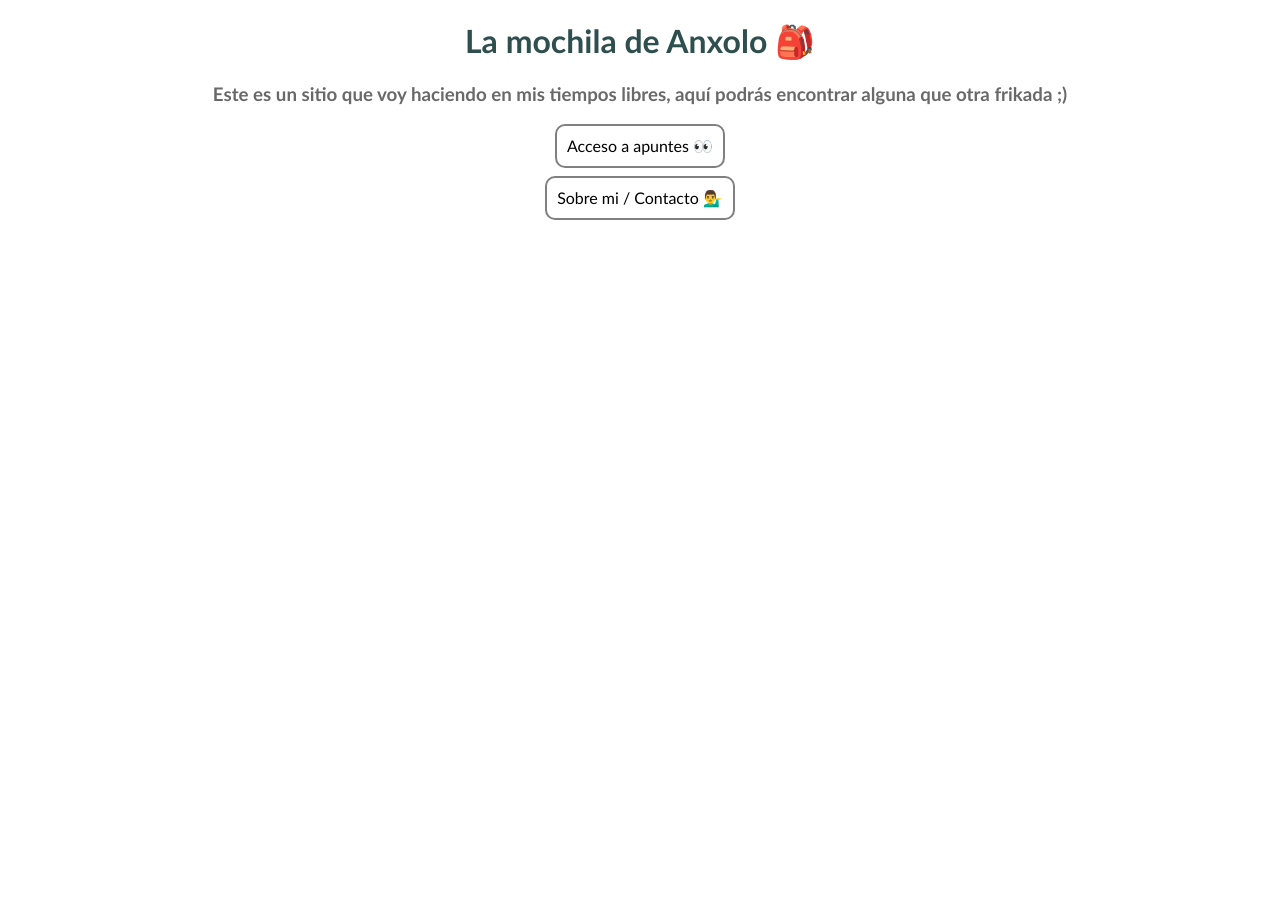
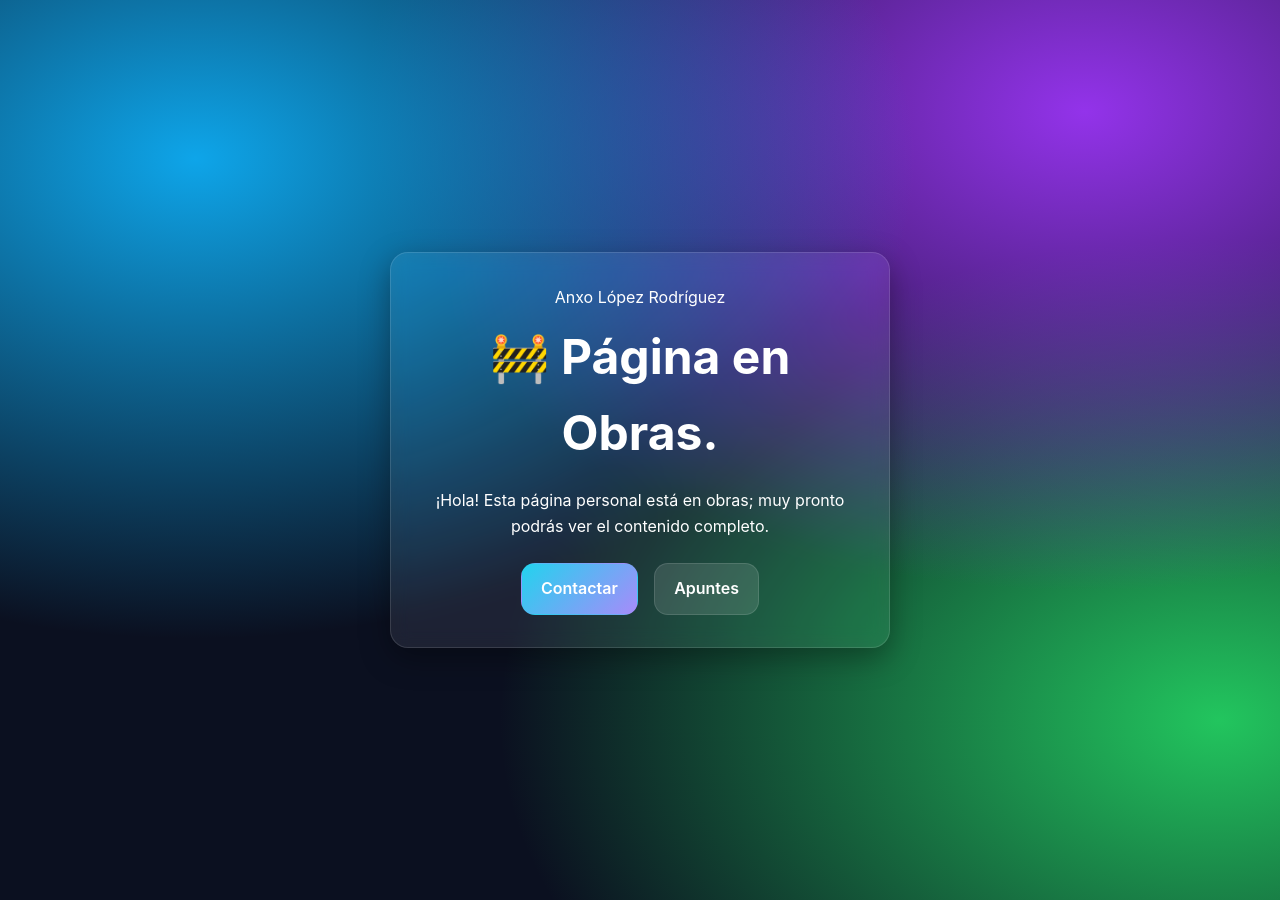
Before and after one commit to anxolo/anxolo.github.io, a Jekyll site: the page index.html, which Jekyll copies as it is, in a window 1280 px wide. Built offline with Jekyll 4.4.1, drawn with Linux system fonts in a browser that asks for light colours.

Commit message:
Update index.html

```diff
--- a/index.html
+++ b/index.html
@@ -1,42 +1,80 @@
-<!DOCTYPE html>
-<html>
+<!doctype html>
+<html lang="es" data-theme="dark">
 <head>
-<style>
-    p { color: black; font-family: Calibri; }
-
-    .pc {
-        color: black;
-        font-family: Calibri;
-        border: 2px solid grey;
-        border-radius: 10px;
-        padding: 10px;
-        margin: 8px auto;
-        width: fit-content;
-        display: block;
-        text-align: center;
-        text-decoration: none;
+  <meta charset="utf-8" />
+  <meta name="viewport" content="width=device-width, initial-scale=1" />
+  <title>Página en obras | Tu Nombre</title>
+  <meta name="description" content="Sitio personal en construcción. Vuelve pronto." />
+  <meta name="color-scheme" content="dark light" />
+  <style>
+    :root {
+      --bg-1: #0ea5e9;
+      --bg-2: #9333ea;
+      --bg-3: #22c55e;
+      --card: rgba(255, 255, 255, 0.08);
+      --border: rgba(255, 255, 255, 0.12);
+      --shadow: 0 10px 30px rgba(0, 0, 0, .35);
+      --radius: 18px;
     }
 
-    h1 {
-        color: darkslategray;
-        font-family: Calibri;
-        text-align: center;
+    * { box-sizing: border-box; }
+    html, body { height: 100%; }
+    body {
+      margin: 0;
+      font-family: Inter, ui-sans-serif, system-ui;
+      color: #fff;
+      line-height: 1.6;
+      background: radial-gradient(1200px 800px at 10% 10%, var(--bg-1), transparent 60%),
+                  radial-gradient(1200px 800px at 90% 30%, var(--bg-2), transparent 60%),
+                  radial-gradient(1200px 800px at 50% 90%, var(--bg-3), transparent 60%),
+                  #0b1020;
+      background-size: 200% 200%;
+      animation: floatGradient 30s ease-in-out infinite alternate;
+      display: grid;
+      place-items: center;
     }
 
-    h3 {
-        color: dimgrey;
-        font-family: Calibri;
-        text-align: center;
+    @keyframes floatGradient {
+      from { background-position: 0% 0%, 100% 50%, 0% 100%; }
+      to   { background-position: 100% 50%, 0% 0%, 100% 100%; }
     }
-</style>
-<title>La mochila de Anxolo</title>
+
+    .card {
+      width: min(500px, 92vw);
+      background: var(--card);
+      border: 1px solid var(--border);
+      border-radius: var(--radius);
+      padding: 2rem;
+      box-shadow: var(--shadow);
+      backdrop-filter: saturate(1.2) blur(10px);
+      -webkit-backdrop-filter: saturate(1.2) blur(10px);
+      text-align: center;
+    }
+
+    h1 { font-size: clamp(2rem, 4vw, 3rem); margin: 0 0 1rem; }
+    p { margin: 0 0 1.5rem; }
+
+    .actions { display: flex; justify-content: center; gap: 1rem; }
+    .btn {
+      appearance: none; border: 1px solid var(--border); cursor: pointer;
+      padding: .75rem 1.2rem; border-radius: 14px; font-weight: 600;
+      background: rgba(255,255,255,.12); color: #fff; text-decoration: none;
+      transition: transform .06s ease, filter .2s ease;
+    }
+    .btn:hover { transform: translateY(-1px); filter: brightness(1.05); }
+    .btn.primary { background: linear-gradient(135deg, #22d3ee, #a78bfa); border-color: transparent; }
+  </style>
 </head>
 <body>
-    <h1>La mochila de Anxolo 🎒</h1>
-    <h3>Este es un sitio que voy haciendo en mis tiempos libres, aquí podrás encontrar alguna que otra frikada ;)</h3>
-    <p></p>
-    <a href="https://anxolo.github.io/apuntes" class="pc"> Acceso a apuntes 👀 </a>
-        <a href="https://anxolo.github.io/contactme-rrss" class="pc"> Sobre mi / Contacto 💁‍♂️ </a>
+  <section class="card">
+    <span style="display:block; margin-bottom:.5rem;">Anxo López Rodríguez</span>
+    <h1>🚧 Página en Obras</em>.</h1>
+    <p> ¡Hola! Esta página personal está en obras; muy pronto podrás ver el contenido completo.</p>
 
+    <div class="actions">
+      <a class="btn primary" href="/contactme">Contactar</a>
+      <a class="btn" href="/apuntes">Apuntes</a>
+    </div>
+  </section>
 </body>
 </html>
```
